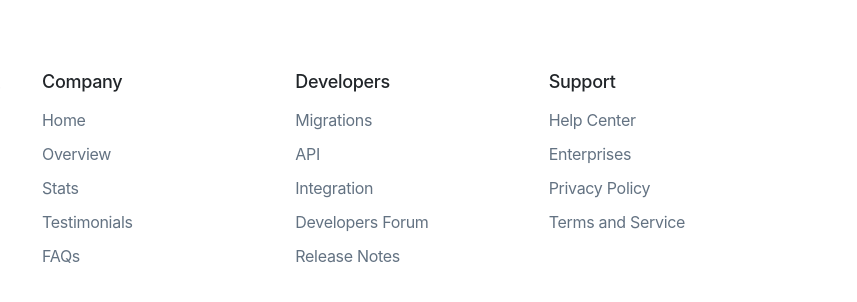
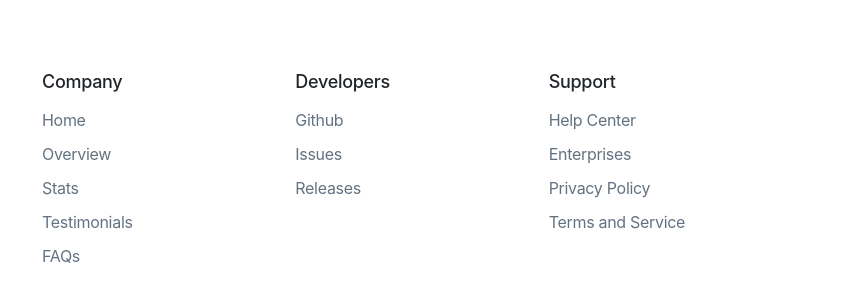
Before and after one commit to super3/embed.chat, a website with bundled scripts: page html/index.html in a window 1280 px wide. Shown: the part 3599-3901 px from the top of the page, 423-1280 px from the left. Built offline with nearby package versions, Linux system fonts and the light colour scheme; no server answers.

Commit message:
Update Footer

```diff
--- a/html/index.html
+++ b/html/index.html
@@ -522,19 +522,13 @@ FOOTER
               <h4 class="footer-widget__title">Developers</h4>
               <ul class="list-unstyled">
                 <li>
-                  <a href="">Migrations</a>
+                  <a href="https://github.com/super3/embed.chat">Github</a>
                 </li>
                 <li>
-                  <a href="#">API</a>
+                  <a href="https://github.com/super3/embed.chat/issues">Issues</a>
                 </li>
                 <li>
-                  <a href="#">Integration</a>
-                </li>
-                <li>
-                  <a href="#">Developers Forum</a>
-                </li>
-                <li>
-                  <a href="#">Release Notes</a>
+                  <a href="https://github.com/super3/embed.chat/releases">Releases</a>
                 </li>
               </ul>
             </div>
```
